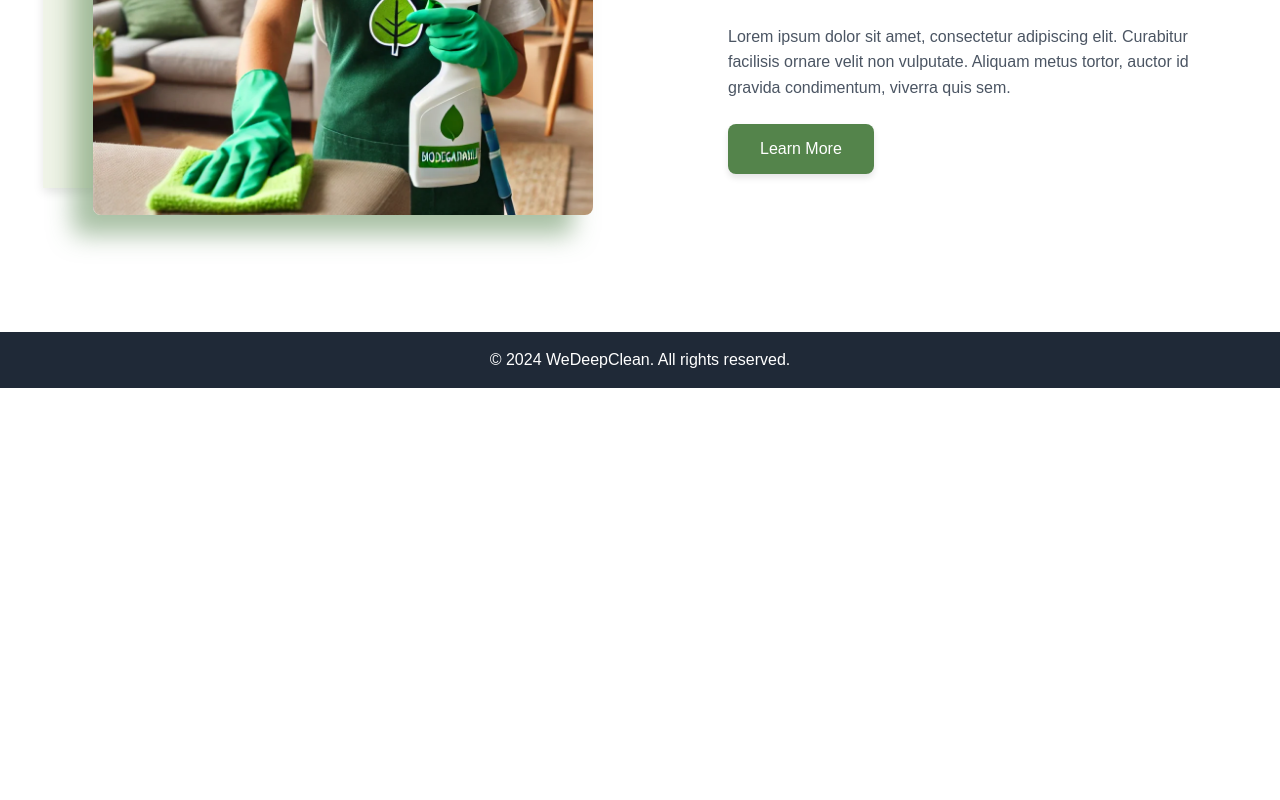
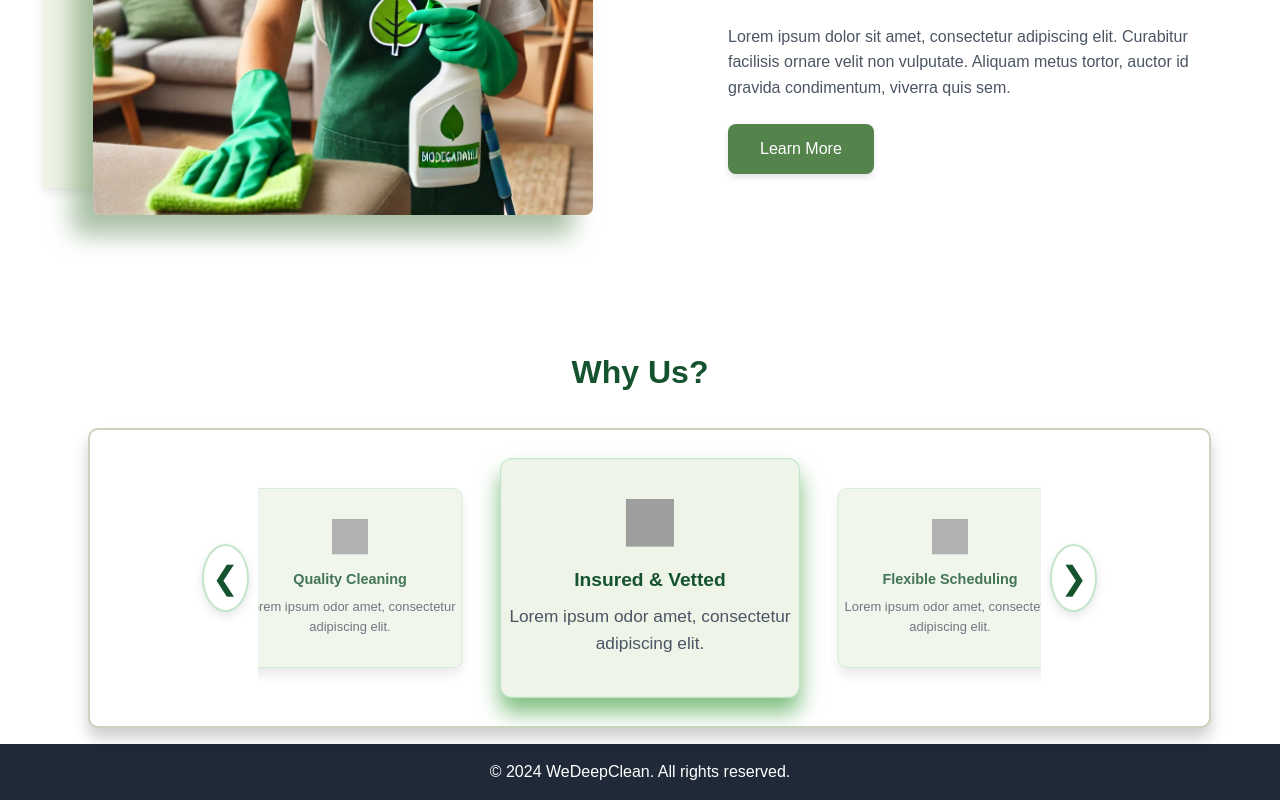
Before and after one commit to meet32001/WeDeepClean, a Next.js app: page / in a window 1280 px wide. Shown: the part 1170-1970 px from the top of the page. Before the commit the page ends 1558 px from the top, so only its background shows below. Built offline with nearby package versions, Linux system fonts and the light colour scheme; grey boxes are pictures that could not be loaded.

Commit message:
WhyUs Slider funcationality done

```diff
--- a/src/app/Components/HomePage/HeroSection/HeroSection.module.css
+++ b/src/app/Components/HomePage/HeroSection/HeroSection.module.css
@@ -198,7 +198,8 @@
 }
 
 .arrow:hover {
-    color: #333; /* Darker black shade on hover */
+    color: #3f6c3b; /* Darker green on hover */
+    transform: translateY(-50%) scale(1.2); /* Zoom effect */ /* Darker black shade on hover */
 }
 
 .leftArrow {
--- a/src/app/Components/HomePage/OurStory/OurStory.module.css
+++ b/src/app/Components/HomePage/OurStorySection/OurStory.module.css
@@ -51,7 +51,7 @@
 /* Story Image */
 .storyImage {
     position: relative;
-    width: 100%;
+    width: auto;
     height: auto; /* Maintain aspect ratio */
     border-radius: 8px; /* Rounded corners, adjust as needed */
     box-shadow: -20px 20px 25px rgba(84, 132, 75, 0.5); /* Greenish shadow */
--- /dev/null
+++ b/src/app/Components/HomePage/WhyUsSection/WhyUsSection.module.css
@@ -0,0 +1,142 @@
+.sliderSection {
+    text-align: center;
+    padding: 1rem 1rem;
+    background-color: white;
+}
+
+.title {
+    font-size: 2rem;
+    font-weight: bold;
+    color: #14532d;
+    margin-bottom: 2rem;
+}
+
+/* Slider Container */
+.sliderContainer {
+    left: 4.5rem;
+    width: 90%;
+    height: 300px;
+    position: relative;
+    display: flex;
+    align-items: center;
+    justify-content: center;
+    overflow: hidden;
+    border: 2px solid #cad3bb; /* Light green border */
+    border-radius: 10px;
+    box-shadow: 0 10px 15px rgba(0, 0, 0, 0.2); /* Shadow for slider container */
+    background-color: white;
+}
+
+/* Slider */
+.slider {
+    width: 70%;
+    height: 100%;
+    display: flex;
+    align-items: center;
+    justify-content: center;
+    position: relative;
+    overflow: hidden;
+    /* box-shadow: inset 0 0 10px rgba(0, 0, 0, 0.15); */
+    border-radius: 8px;
+}
+
+/* Slider Items */
+.sliderItem {
+    flex-shrink: 0;
+    width: 250px;
+    height: 200px;
+    background-color: #eef4e8;
+    box-shadow: 0px 8px 12px rgba(0, 0, 0, 0.1); /* Box shadow for items */
+    border: 1px solid #c3e6cb; /* Light border for each item */
+    border-radius: 10px;
+    display: flex;
+    flex-direction: column;
+    justify-content: center;
+    align-items: center;
+    transition: transform 0.5s ease, opacity 0.5s ease;
+    position: absolute;
+    top: 50%;
+    left: 50%;
+    transform: translate(-50%, -50%);
+}
+
+/* Active (Center) Item */
+.activeItem {
+    transform: translate(-50%, -50%) scale(1.2);
+    box-shadow: 0px 12px 18px rgba(0, 128, 0, 0.5); /* Darker green shadow */
+    opacity: 1;
+    z-index: 3;
+}
+
+/* Left Item with Gap */
+.leftItem {
+    transform: translate(-170%, -50%) scale(0.9);
+    opacity: 0.8;
+    z-index: 2;
+}
+
+/* Right Item with Gap */
+.rightItem {
+    transform: translate(70%, -50%) scale(0.9);
+    opacity: 0.8;
+    z-index: 2;
+}
+
+/* Hidden Item */
+.hiddenItem {
+    opacity: 0;
+    z-index: 1;
+}
+
+/* Icon */
+.itemIcon img {
+    width: 40px;
+    height: 40px;
+    margin-bottom: 1rem;
+}
+
+/* Title */
+.itemTitle {
+    font-size: 1rem;
+    font-weight: bold;
+    color: #14532d;
+    margin-bottom: 0.5rem;
+}
+
+/* Description */
+.itemDescription {
+    font-size: 0.9rem;
+    color: #4b5563;
+    text-align: center;
+}
+
+/* Arrows */
+.arrow {
+    position: absolute;
+    top: 50%;
+    transform: translateY(-50%);
+    background-color: white;
+    border: 2px solid #c3e6cb;
+    font-size: 2rem;
+    color: #14532d;
+    border-radius: 50%;
+    cursor: pointer;
+    z-index: 4;
+    transition: transform 0.3s ease, box-shadow 0.3s ease, color 0.3s ease;
+    padding: 0.5rem;
+    box-shadow: 0px 4px 10px rgba(0, 0, 0, 0.1);
+}
+
+.arrow:hover {
+    color: #3f6c3b;
+    box-shadow: 0px 8px 15px rgba(0, 128, 0, 0.3);
+    transform: translateY(-50%) scale(1.2);
+}
+
+.leftArrow {
+    left: 7rem;
+}
+
+.rightArrow {
+    right: 7rem;
+}
--- /dev/null
+++ b/src/app/Components/HomePage/WhyUsSection/WhyUsSection.tsx
@@ -0,0 +1,100 @@
+"use client";
+
+import React, { useState } from "react";
+import styles from "./WhyUsSection.module.css";
+
+const WhyUsSlider: React.FC = () => {
+    const [currentIndex, setCurrentIndex] = useState(0);
+
+    const items = [
+        {
+            title: "Quality Cleaning",
+            description: "Lorem ipsum odor amet, consectetur adipiscing elit.",
+            icon: "/quality-cleaning-icon.svg", // Replace with your icon path
+        },
+        {
+            title: "Insured & Vetted",
+            description: "Lorem ipsum odor amet, consectetur adipiscing elit.",
+            icon: "/insured-icon.svg", // Replace with your icon path
+        },
+        {
+            title: "Flexible Scheduling",
+            description: "Lorem ipsum odor amet, consectetur adipiscing elit.",
+            icon: "/flexible-scheduling-icon.svg", // Replace with your icon path
+        },
+        {
+            title: "Affordable Pricing",
+            description: "Lorem ipsum odor amet, consectetur adipiscing elit.",
+            icon: "/affordable-pricing-icon.svg", // Replace with your icon path
+        },
+        {
+            title: "Customer Satisfaction",
+            description: "Lorem ipsum odor amet, consectetur adipiscing elit.",
+            icon: "/customer-satisfaction-icon.svg", // Replace with your icon path
+        },
+    ];
+
+    const handleNext = () => {
+        setCurrentIndex((prevIndex) => (prevIndex + 1) % items.length);
+    };
+
+    const handlePrev = () => {
+        setCurrentIndex((prevIndex) =>
+            (prevIndex - 1 + items.length) % items.length
+        );
+    };
+
+    const getPosition = (index: number) => {
+        const totalItems = items.length;
+        const relativeIndex = (index - currentIndex + totalItems) % totalItems;
+
+        if (relativeIndex === 0) return styles.leftItem; // Left position
+        if (relativeIndex === 1) return styles.activeItem; // Center position
+        if (relativeIndex === 2) return styles.rightItem; // Right position
+
+        return styles.hiddenItem; // Hidden for all other items
+    };
+
+    return (
+        <section className={styles.sliderSection}>
+            <h2 className={styles.title}>Why Us?</h2>
+            <div className={styles.sliderContainer}>
+                {/* Left Arrow */}
+                <button
+                    className={`${styles.arrow} ${styles.leftArrow}`}
+                    onClick={handlePrev}
+                >
+                    &#10094;
+                </button>
+
+                {/* Slider Items */}
+                <div className={styles.slider}>
+                    {items.map((item, index) => (
+                        <div
+                            key={index}
+                            className={`${styles.sliderItem} ${getPosition(index)}`}
+                        >
+                            <div className={styles.itemIcon}>
+                                <img src={item.icon} alt={item.title} />
+                            </div>
+                            <h3 className={styles.itemTitle}>{item.title}</h3>
+                            <p className={styles.itemDescription}>
+                                {item.description}
+                            </p>
+                        </div>
+                    ))}
+                </div>
+
+                {/* Right Arrow */}
+                <button
+                    className={`${styles.arrow} ${styles.rightArrow}`}
+                    onClick={handleNext}
+                >
+                    &#10095;
+                </button>
+            </div>
+        </section>
+    );
+};
+
+export default WhyUsSlider;
--- a/src/app/page.tsx
+++ b/src/app/page.tsx
@@ -1,7 +1,8 @@
 import Navbar from './Components/Navbar/Navbar';
 import Footer from './Components/Footer';
 import HeroSection from './Components/HomePage/HeroSection/HeroSection';
-import OurStory from "./Components/HomePage/OurStory/OurStory";
+import OurStory from "./Components/HomePage/OurStorySection/OurStory";
+import WhyUsSlider from './Components/HomePage/WhyUsSection/WhyUsSection';
 
 
 export default function Home() {
@@ -10,6 +11,7 @@ export default function Home() {
             <Navbar />
             <HeroSection/>
             <OurStory />
+            <WhyUsSlider />
             <Footer />
         </div>
     );
```
Also changed, not shown: src/app/Components/HomePage/OurStorySection/OurStory.tsx (renamed from src/app/Components/HomePage/OurStory/OurStory.tsx).
